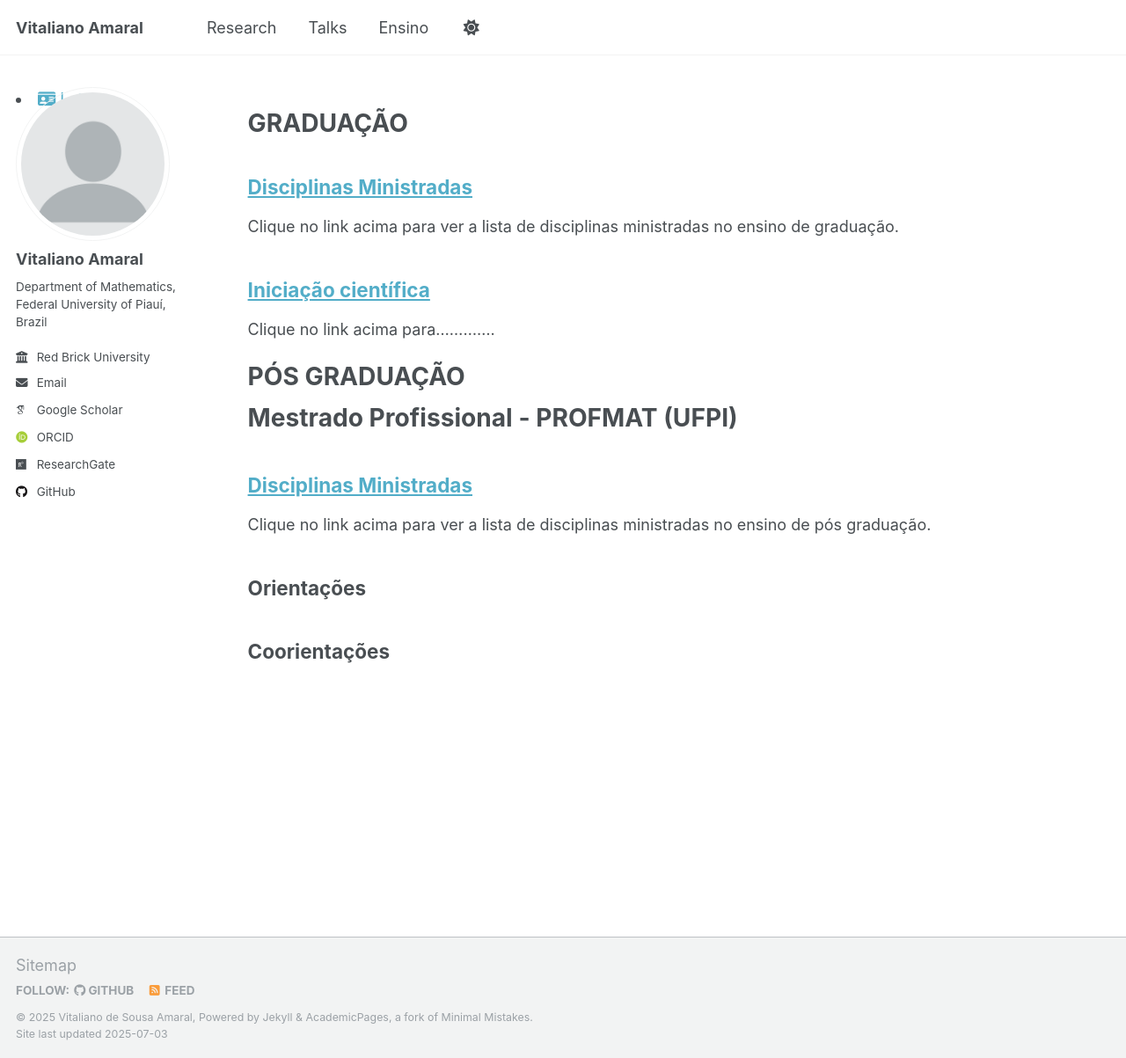
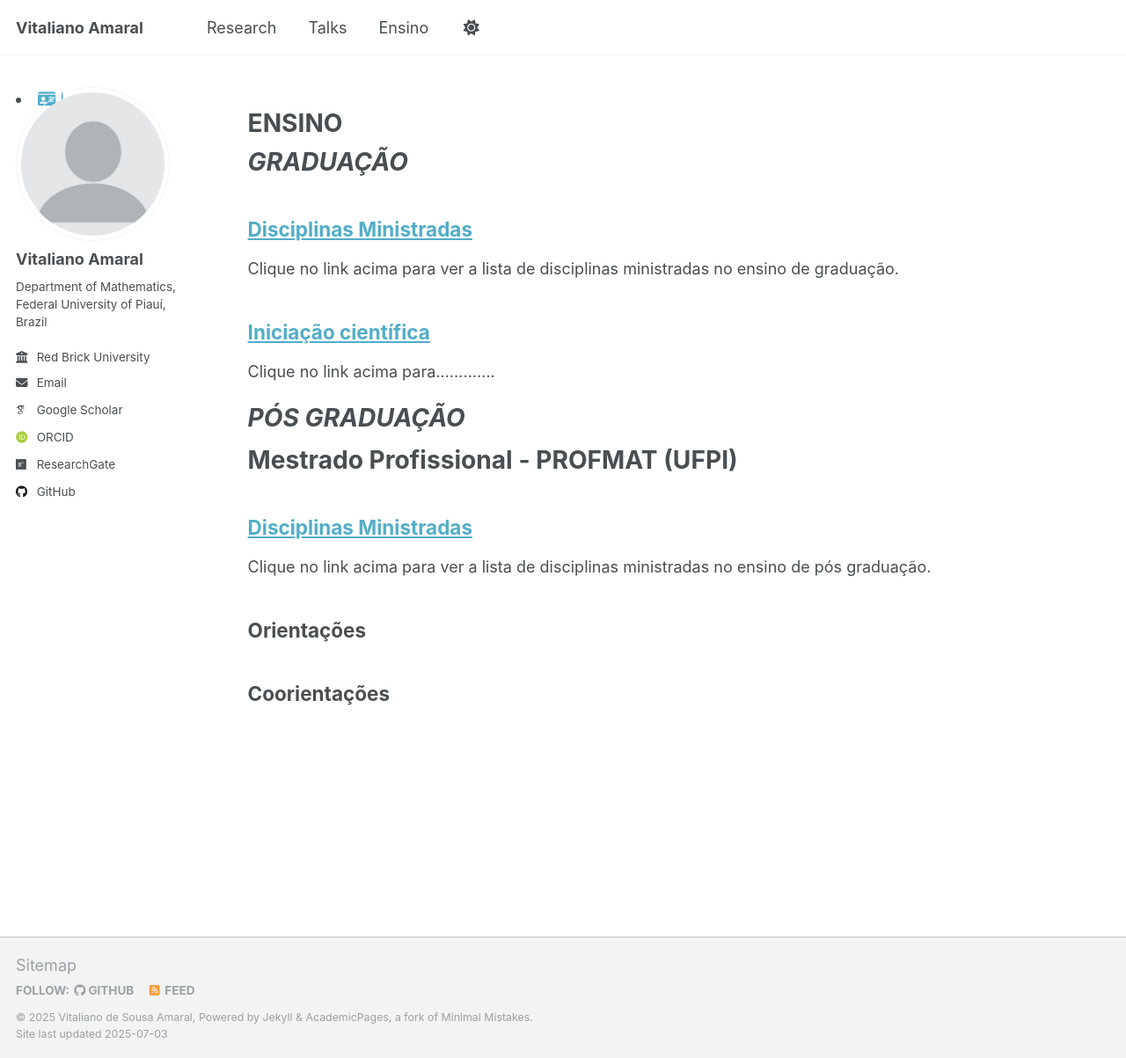
Before and after one commit to vitalianoamaral/vitalianoamaral.github.io, a Jekyll site: the page built from _pages/ensino.md, in a window 1280 px wide and 1203 px high. Shown: the whole window at 88% size. Built offline with Jekyll 4.4.1, drawn with Linux system fonts in a browser that asks for light colours; some web fonts are replaced.

Commit message:
Update ensino.md

```diff
--- a/_pages/ensino.md
+++ b/_pages/ensino.md
@@ -1,15 +1,16 @@
 ---
 layout: archive
-title: "GRADUAÇÃO"
+title: "ENSINO"
 permalink: /ensino/
 author_profile: true
 ---
 
+# *GRADUAÇÃO*
 ## [Disciplinas Ministradas](/ensino/disciplinasg/)
 Clique no link acima para ver a lista de disciplinas ministradas no ensino de graduação.
 ## [Iniciação científica](/ensino/ic/)
 Clique no link acima para.............
-# PÓS GRADUAÇÃO
+# *PÓS GRADUAÇÃO*
 # Mestrado Profissional - PROFMAT (UFPI)
 ## [Disciplinas Ministradas](/ensino/disciplinaspg/)
 Clique no link acima para ver a lista de disciplinas ministradas no ensino de pós graduação.
```
